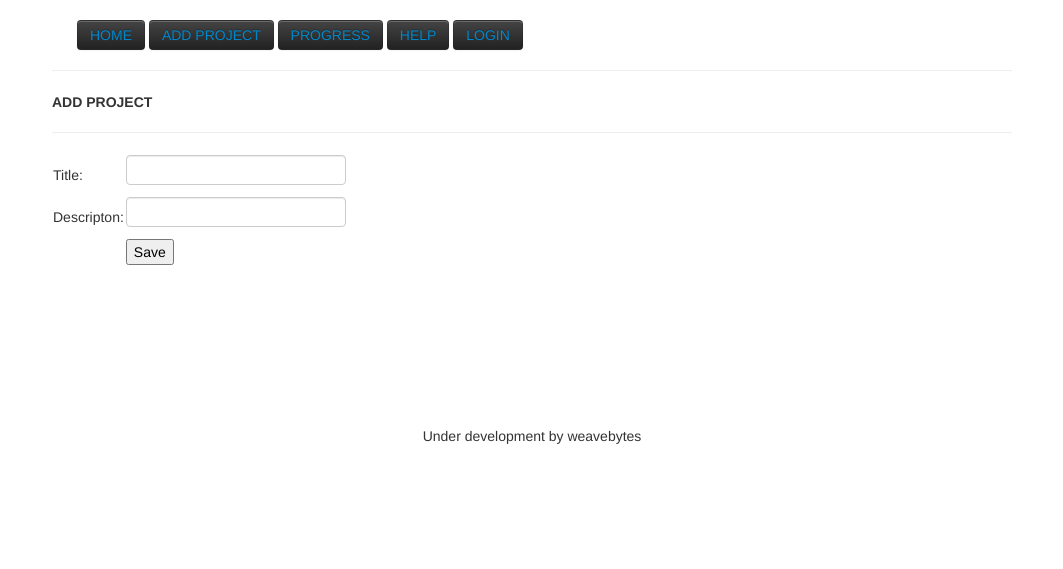
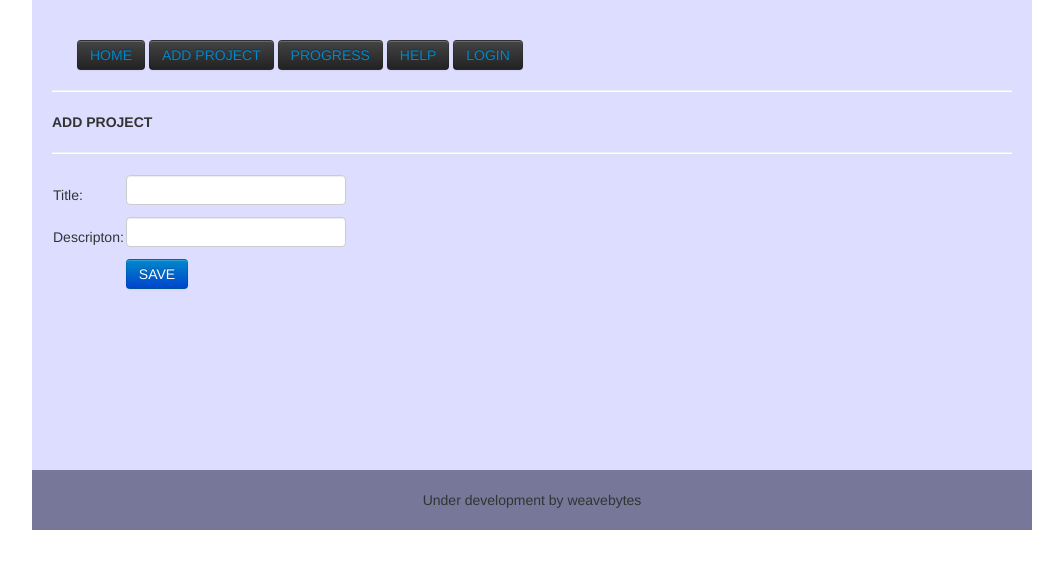
Before and after one commit to stoic1979/djprojman, a Django app: page /add_project/ in a window 1280 px wide. Shown: the top 569 px of the page, without its empty margins (108-1171 px from the left). Run offline with Django 3.2, Linux system fonts and the light colour scheme.

Commit message:
html updates

```diff
--- a/dashboard/templates/add_project.html
+++ b/dashboard/templates/add_project.html
@@ -28,7 +28,7 @@
             <td>
             </td>
             <td>
-                <input type="Submit" value="Save">
+                <button class="btn btn-primary" type="submit">SAVE</button>
             </td>
         </tr>
     </table>
--- a/dashboard/templates/base.html
+++ b/dashboard/templates/base.html
@@ -28,7 +28,10 @@
             </ul>
             <hr>
             {% block body %}{% endblock %}
-            <center>Under development by weavebytes</center>
+
         </div>
+            <div id="footer">
+                <center><br><p>Under development by weavebytes</p></center>
+            </div>
     </body>
 </html>
--- a/dashboard/templates/static/css/style.css
+++ b/dashboard/templates/static/css/style.css
@@ -1,42 +1,36 @@
 #page-container {
-
-
     width: 960px;
     margin: auto;
+    background: #ddddff;
+    padding: 20px;
 }
 
 
 #main-nav{
-
     padding-top: 25px;
-
     height: 90px;
 }
 
 
 #header{
-
     background: white;
     width: 960px;
     margin: center;
-
     height: 150px;
 }
 
 
 #content{
-
-
     margin-top: 10px;
     width: 960px;
-
 }
 
 
 #footer{
-
     clear: both;
-   background: white;
-	height: 100px;;
-	border-radius: 10px;
+    margin: auto;
+    background: #777799;
+    height: 60px;;
+    //border-radius: 10px;
+    width: 1000px;
 }
```
Lines whose indentation alone changed are shown as unchanged.
